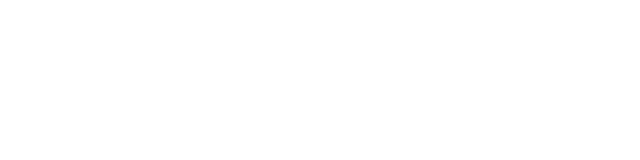
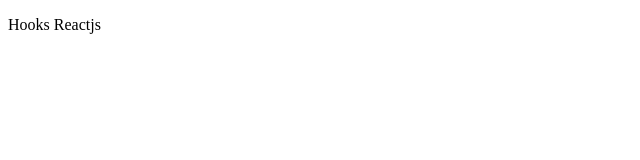
Before and after one commit to XuanNeil/hooks, a React (Create React App) app: page / in a window 1280 px wide. Shown: the top 160 px of the page, without its empty margins (0-640 px from the left). Built offline with nearby package versions, Linux system fonts and the light colour scheme.

Commit message:
Eslint configuration.

```diff
--- a/src/App.tsx
+++ b/src/App.tsx
@@ -1,9 +1,10 @@
-import React from 'react';
-import './App.css';
+import "./App.css";
+
 
 function App() {
   return (
     <div className="App">
+      <p>Hooks Reactjs</p>
     </div>
   );
 }
--- a/src/reportWebVitals.ts
+++ b/src/reportWebVitals.ts
@@ -1,8 +1,9 @@
-import { ReportHandler } from 'web-vitals';
+import { ReportHandler } from "web-vitals";
+
 
 const reportWebVitals = (onPerfEntry?: ReportHandler) => {
   if (onPerfEntry && onPerfEntry instanceof Function) {
-    import('web-vitals').then(({ getCLS, getFID, getFCP, getLCP, getTTFB }) => {
+    import("web-vitals").then(({ getCLS, getFID, getFCP, getLCP, getTTFB }) => {
       getCLS(onPerfEntry);
       getFID(onPerfEntry);
       getFCP(onPerfEntry);
```
Also changed, not shown: package.json (+20 -7 lines), src/index.tsx (+7 -5 lines), src/setupTests.ts (+1 -1 lines), .eslintrc.js (added), 2 other files (tests, documents, lock files or other folders).
